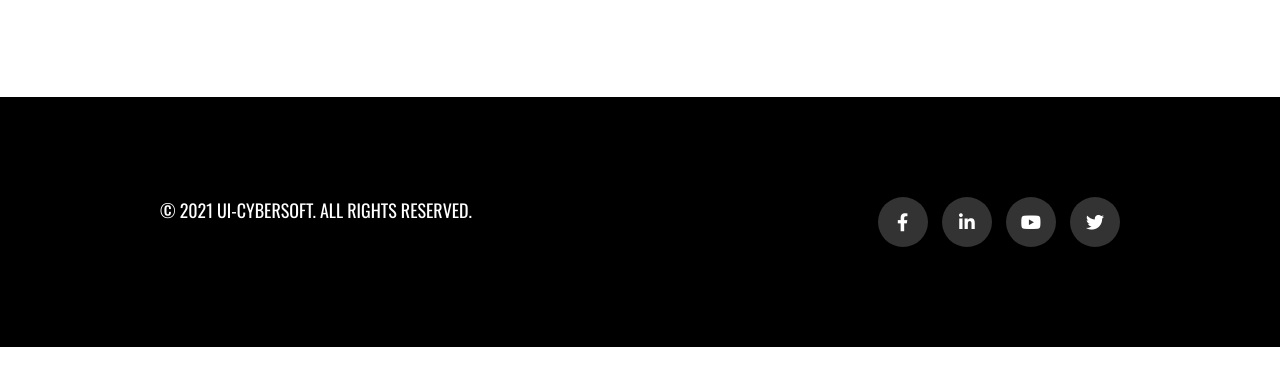
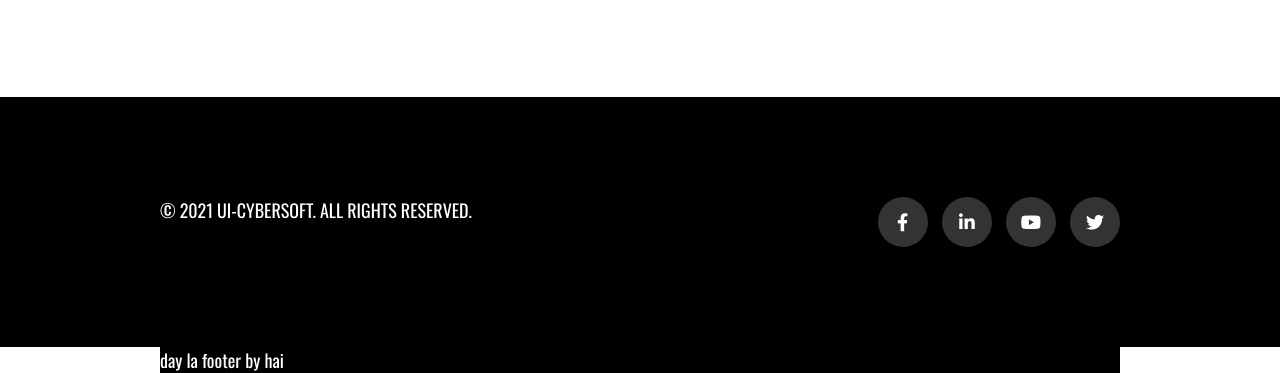
Before and after one commit to TuanLove1/demo_git1, a plain HTML site: page index.html in a window 1280 px wide. Shown: the part 5807-6180 px from the top of the page. Before the commit the page ends 6154 px from the top, so only its background shows below. Drawn offline with nearby package versions, Linux system fonts and the light colour scheme; a script that the page names is missing.

Commit message:
footer by hai

```diff
--- a/index.html
+++ b/index.html
@@ -338,7 +338,7 @@
     <a href="#" class="backToTop cd-top text-replace js-cd-top">
       <i class="fas fa-angle-up"></i>
     </a>
-
+    <footer>day la footer by hai</footer>
     <script src="./fancyBox-master/source/jquery.fancybox.js"></script>
     <script src="https://cdnjs.cloudflare.com/ajax/libs/jquery/3.6.0/jquery.min.js"></script>
     <script src="./libs/slick/slick.min.js"></script>
```
